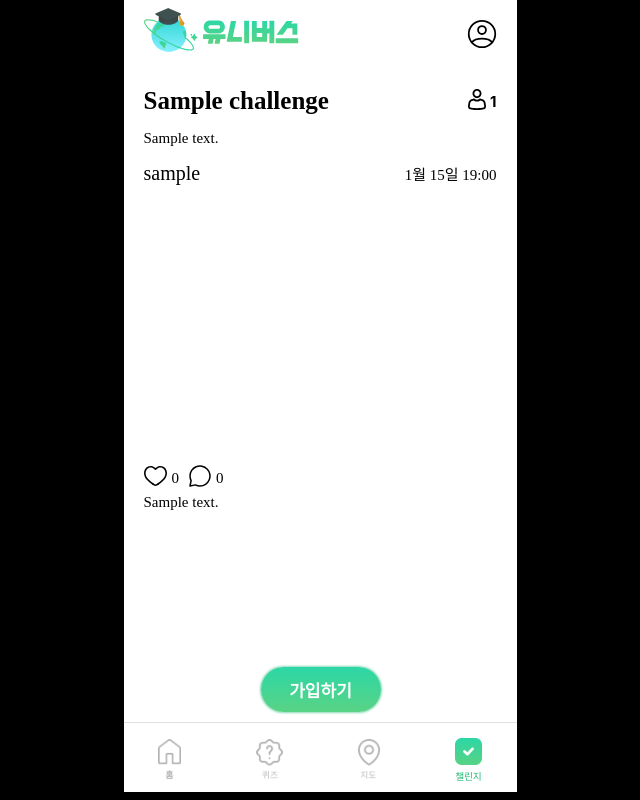
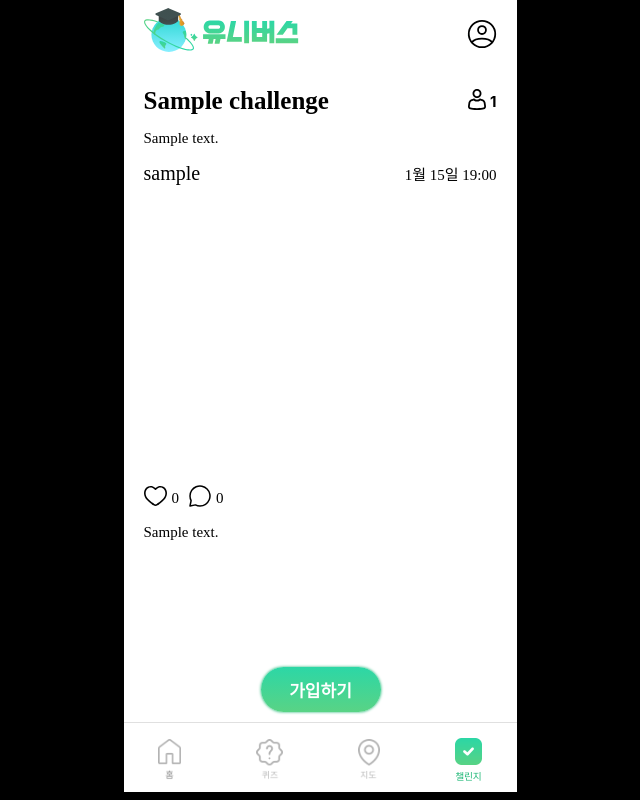
Before and after one commit to 2025-HERETHON/2025-herethon-2, a Django app: page /challenges/challenge-detail/1/ in a window 1280 px wide. Shown: the whole page, without its empty margins (320-960 px from the left). Run offline with Django 4.2, Linux system fonts and the light colour scheme; tables that the repository leaves empty hold one stand-in row (values such as "Sample post"); some web fonts are replaced.

Commit message:
댓글창 간격 수정

```diff
--- a/univerth/static/css/detail_ch.css
+++ b/univerth/static/css/detail_ch.css
@@ -254,6 +254,15 @@ body {
     overflow: hidden;
 }
 
+.feedheader {
+    padding-bottom: 10px;
+}
+
+.icon {
+    padding-top: 10px;
+    padding-bottom: 10px;
+}
+
 .commentmodal-box .c-feed {
     flex-shrink: 0;
     padding: 20px;
```
